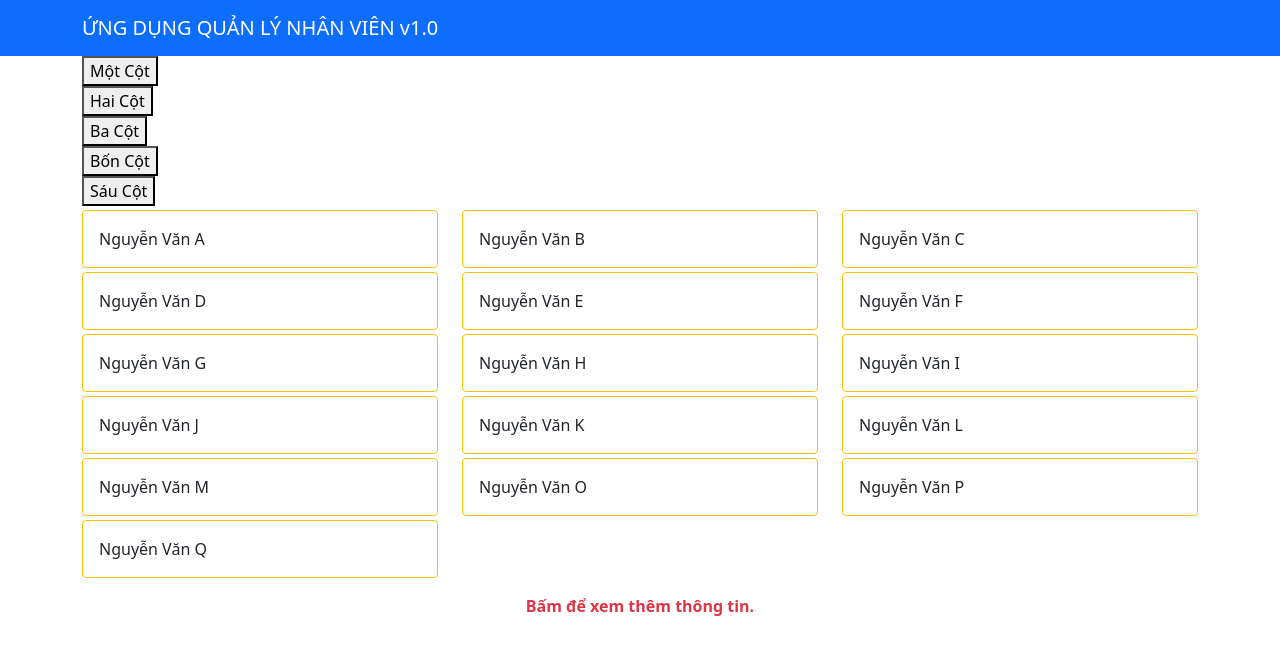
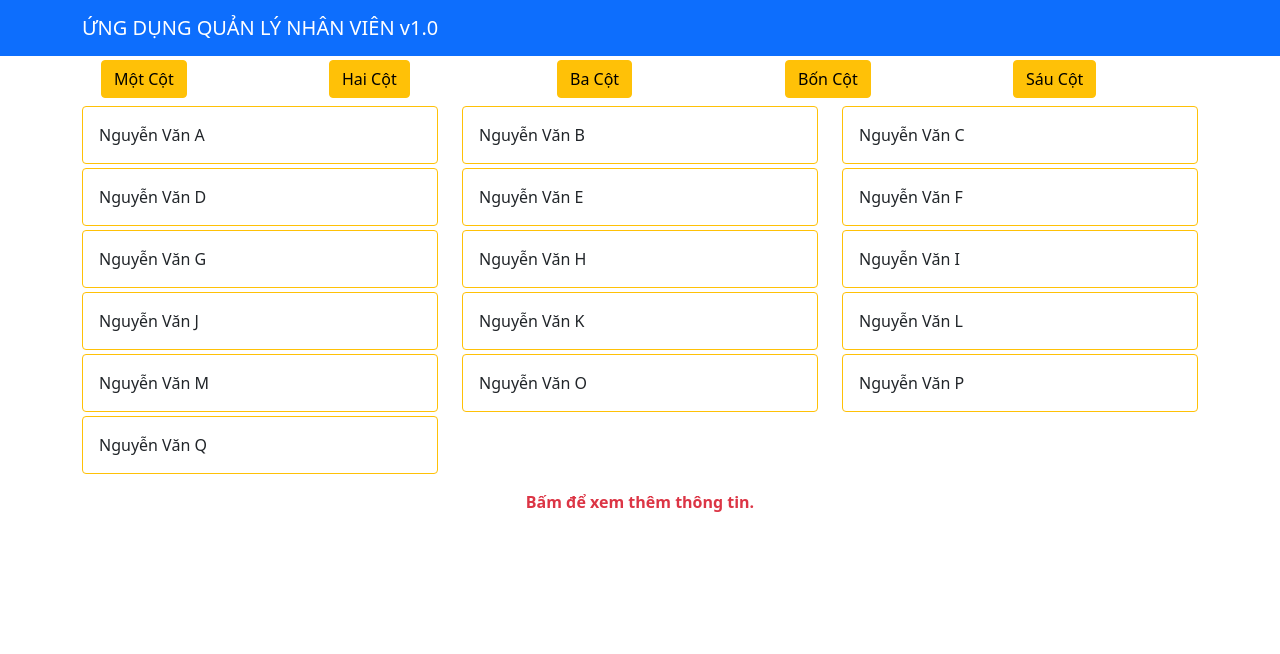
Before and after one commit to ciddt/FunixAss, a React (Create React App) app: page / in a window 1280 px wide. Shown: the top 654 px of the page. Built offline with nearby package versions, Linux system fonts and the light colour scheme.

Commit message:
Style for button

```diff
--- a/src/shared/component/StaffList.js
+++ b/src/shared/component/StaffList.js
@@ -24,29 +24,30 @@ const columnArray = [
     {
         id: 2,
         name: "Hai Cột",
-        class: "col-12 col-md-6 col-lg-6"
+        class: "col-6 col-md-6 col-lg-6"
     },
     {
         id: 3,
         name: "Ba Cột",
-        class: "col-12 col-md-4 col-lg-4"
+        class: "col-4 col-md-4 col-lg-4"
     },
     {
         id: 4,
         name: "Bốn Cột",
-        class: "col-12 col-md-3 col-lg-3"
+        class: "col-4 col-md-3 col-lg-3"
     },
     {
         id: 5,
         name: "Sáu Cột",
-        class: "col-12 col-md-2 col-lg-2"
+        class: "col-4 col-md-2 col-lg-2"
     }
 ]
 
 const ChangeColumn = ({columnData, onClick}) => (
-    <div>
+    <div className="d-grid gap-2 d-md-block m-1 mx-auto col-12 col-md-2 col-lg-2">
         <button
             onClick={() => onClick(columnData.class)}
+            className="btn btn-warning"
         >{columnData.name}</button>
     </div>
 )
```
